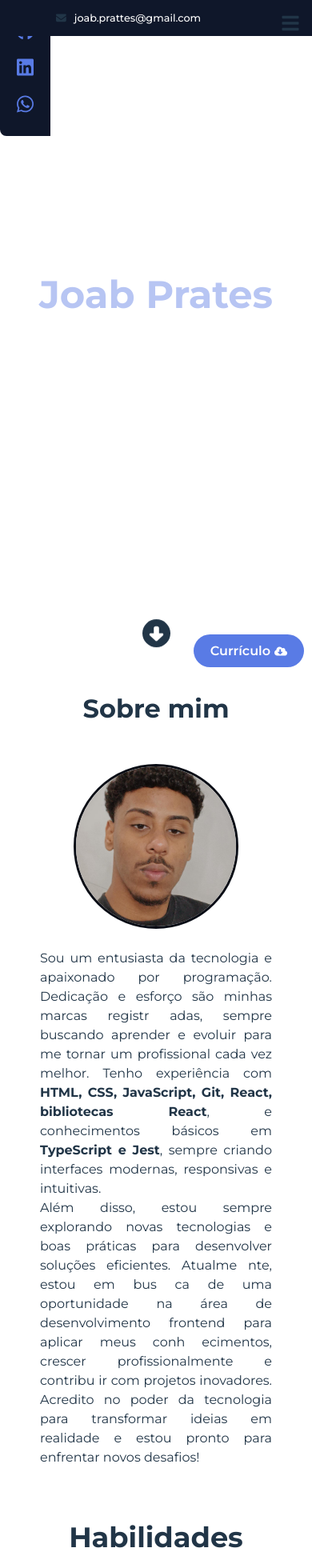
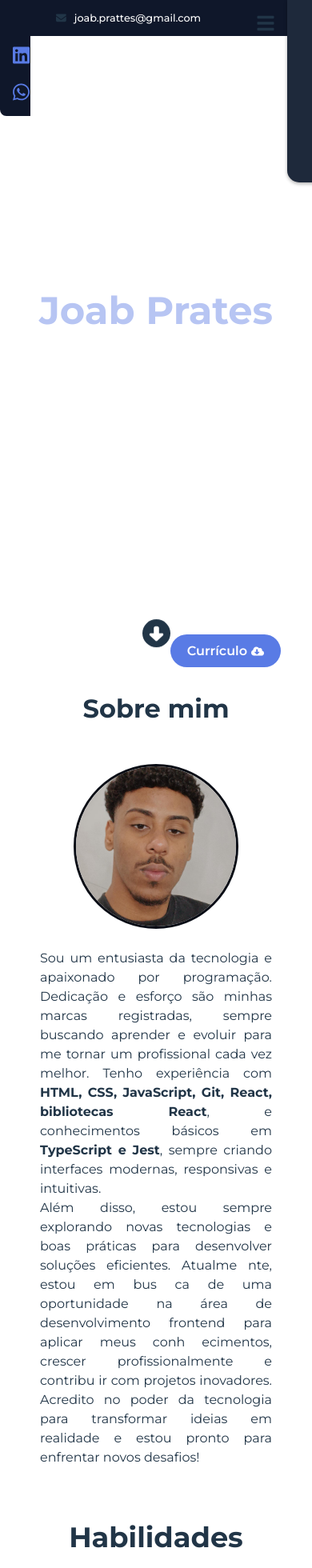
Before and after one commit to Jooab/portfolio, a React (Vite) app: page / in a window 390 px wide. Shown: the top 1960 px of the page at 80% size. Built offline with nearby package versions, Linux system fonts and the light colour scheme.

Commit message:
consertando layout do menu hamburguer e botão do currículo no mobile

```diff
--- a/src/components/about/index.tsx
+++ b/src/components/about/index.tsx
@@ -12,7 +12,7 @@ export const About = () => {
       <StyledDiv>
         <p>
           Sou um entusiasta da tecnologia e apaixonado por programação.
-          Dedicação e esforço são minhas marcas registr adas, sempre buscando
+          Dedicação e esforço são minhas marcas registradas, sempre buscando
           aprender e evoluir para me tornar um profissional cada vez melhor.
           Tenho experiência com{" "}
           <StyledSpan>
--- a/src/components/button/css.tsx
+++ b/src/components/button/css.tsx
@@ -3,7 +3,7 @@ import styled from "styled-components";
 export const StyledButton = styled.button`
   position: fixed;
   bottom: 10px;
-  right: 10px;
+  right: 10%;
   display: flex;
   gap: 5px;
   align-items: center;
--- a/src/components/contacts/css.tsx
+++ b/src/components/contacts/css.tsx
@@ -31,8 +31,8 @@ export const StyledAside = styled.aside`
   }
 
   @media (max-width: 560px) {
-    padding: 0 20px 10px;
-    top: 90px;
+    padding: 0 0 0 15px;
+    top: 70px;
     height: 150px;
     display: flex;
     justify-content: center;
--- a/src/components/hamburguerMenu/css.tsx
+++ b/src/components/hamburguerMenu/css.tsx
@@ -10,10 +10,10 @@ export const StyledHeader = styled.header`
   display: flex;
   justify-content: space-between;
   align-items: center;
-  width: 100%;
+  width: 92%;
   position: fixed;
+  background-color: #0f172a;
   z-index: 2;
-  background-color: #0f172a;
 
   p {
     padding-left: 100px;
@@ -93,6 +93,7 @@ export const StyledNav = styled.nav`
     background: #1e293b;
     transition: 0.3s ease-in-out;
     border-radius: 0 0 0 15px;
+    box-shadow: 0 2px 4px rgba(0, 0, 0, 0.3);
 
     @media (max-width: 450px) {
       width: 100%;
--- a/src/components/welcome/css.tsx
+++ b/src/components/welcome/css.tsx
@@ -57,7 +57,7 @@ export const Name = styled.p`
     font-size: 4rem;
   }
 
-  @media (max-width: 450px) {
+  @media (max-width: 490px) {
     font-size: 3rem;
   }
 
@@ -84,7 +84,8 @@ export const Dev = styled.p`
     font-size: 1.5rem;
   }
 
-  @media (max-width: 450px) {
+  @media (max-width: 490px) {
+    padding-bottom: 30px;
     font-size: 1.3rem;
   }
 `;
```
